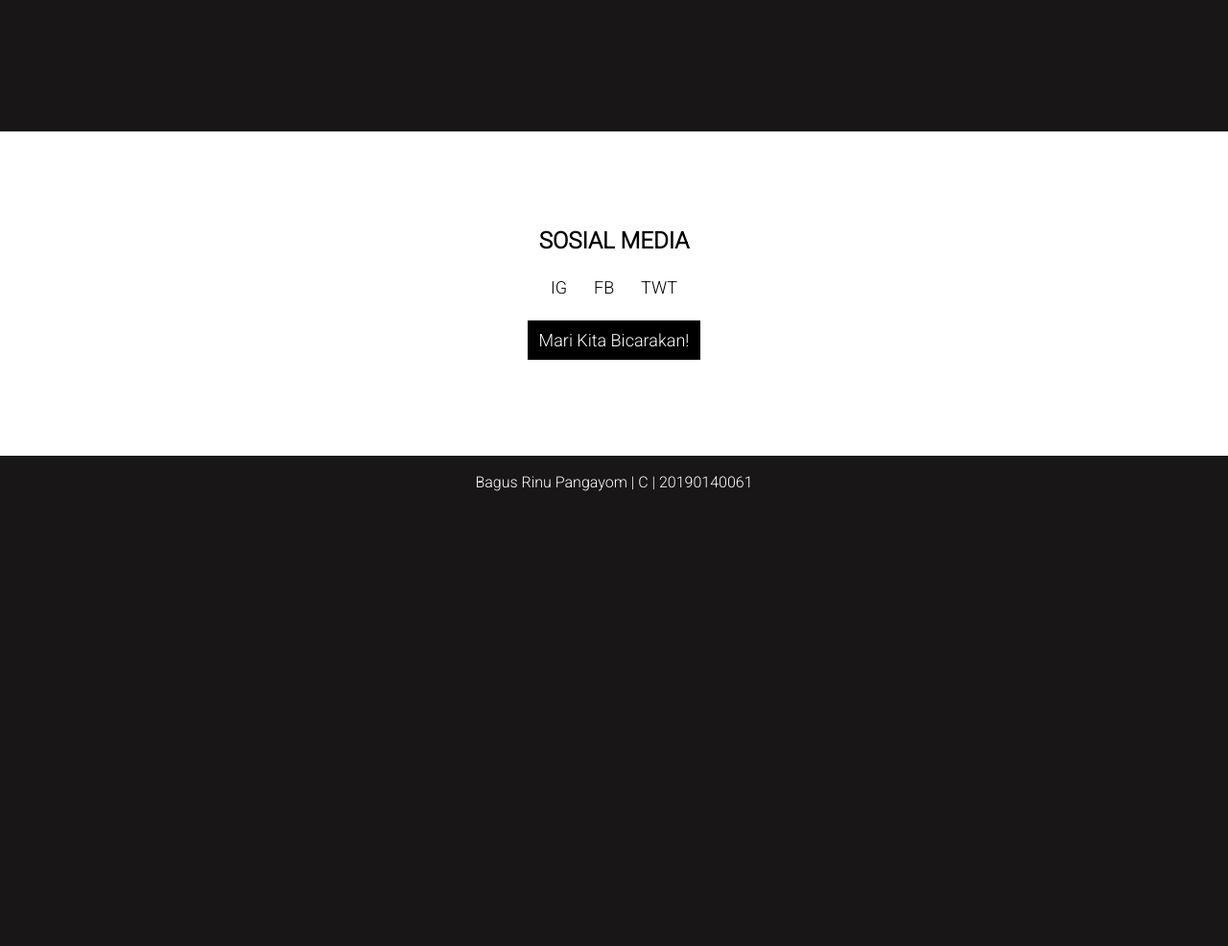
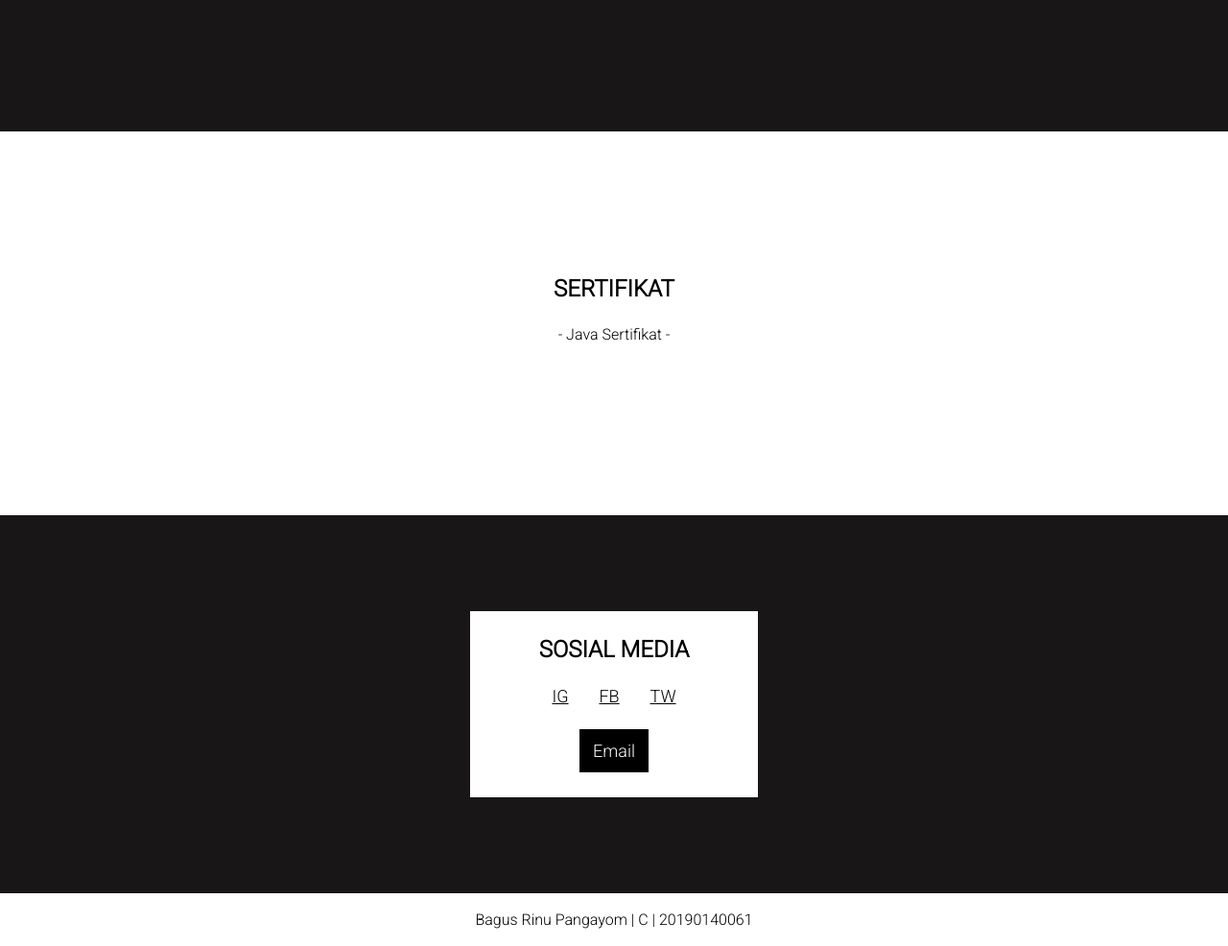
Before and after one commit to bagusrinupangayom/20190140061_BagusRinuPangayom, a PHP site: page / in a window 1280 px wide. Shown: the part 2333-3319 px from the top of the page at 96% size. Before the commit the page ends 2845 px from the top, so only its background shows below. Run offline with PHP 8.4, Linux system fonts and the light colour scheme.

Commit message:
Praktikum_3_CV_TerbaruFinal

```diff
--- a/index.css
+++ b/index.css
@@ -100,19 +100,44 @@ body {
     clear: both;
 }
 
+.sertifikat {
+    background-color: white;
+    height: 400px;
+    padding: 100px;
+}
+
+.serti {
+    margin: auto;
+    position: relative;
+    margin-top: 50px;
+}
+
+.serti h2 {
+    margin: auto;
+    text-align: center;
+    color: black;
+}
+
+.serti p {
+    margin: auto;
+    text-align: center;
+    margin-top: 24px;
+    color: black;
+}
+
 .sosmed {
-    background-color: white;
+    background-color: #181616;
     color: black;
     padding: 100px;
 }
 
-.sosmed h2 {
+.linknya h2 {
     margin: auto;
     text-align: center;
     margin-bottom: 24px;
 }
 
-.sosmed ul {
+.linknya ul {
     list-style-type: none;
     padding: 0;
     margin: 0;
@@ -120,19 +145,20 @@ body {
     margin: auto;
 }
 
-.sosmed li {
+.linknya li {
     display: inline-block;
+
 }
 
-.sosmed a {
-    text-decoration: none;
-    padding: 10px 12px;
+.linknya a {
+    text-decoration: underline;
+    padding: 12px 14px;
     color: black;
     font-size: 18px;
 }
 
-.sosmed a:hover {
-    background-color: black;
+.linknya a:hover {
+    background-color: #181616;
     color: white;
 }
 
@@ -145,16 +171,24 @@ body {
 }
 
 .email a:hover {
-    background-color: #292929;
+    background-color: #181616;
     color: white;
 }
 
 .footer {
-    background-color: #181616;
-    color: white;
+    background-color: white;
+    color: black;
     text-align: center;
     padding-left: 14px;
     padding: 2px;
+}
+
+.kotak {
+    background-color: white;
+    padding: 26px;
+    position: relative;
+    width: 300px;
+    margin: auto;
 }
 
 /* Handphone */
@@ -174,6 +208,7 @@ body {
     .heading .gambar {
         width: 250px;
         height: 250px;
+        border-radius: 8px;
     }
 
     .heading p {
@@ -224,13 +259,23 @@ body {
         width: 100%;
     }
 
-    .sosmed a {
+    .linknya a {
         width: 100%;
         border-radius: 50px;
     }
 
-    .sosmed h2 {
+    .linknya h2 {
         width: 100%;
+    }
+
+    .email a {
+        width: 150px;
+    }
+
+    .kotak {
+        border-radius: 20px;
+        margin: auto;
+        margin-left: -61px;
     }
 
     .footer {
--- a/index.html
+++ b/index.html
@@ -14,6 +14,8 @@
 </head>
 <body>
     <div class="container">
+
+        <!-- Header -->
         <div class="heading">
             <p>- PANGAYOM -</p>
             <h1>Bagus Rinu</h1>
@@ -24,7 +26,9 @@
             <h2>"Cooperate and not betray."</h2>
             <h3>- Bagus Rinu -</h3>
         </div>
+        <!-- Akhir Header -->
 
+        <!-- Content 1 -->
         <div class="content1">
             <!-- Kolom Kiri -->
             <div class="kolom1">
@@ -84,7 +88,9 @@
                         <dd>- C# (Beginner)</dd>
             </div>
         </div>
+        <!-- Akhir Content 1 -->
 
+        <!-- Content 2 -->
         <div class="content2">
 
             <!-- Kolom Kiri -->
@@ -105,26 +111,44 @@
                 <li>Menjadi Dosen IT</li>
             </div>
         </div>
+        <!-- Akhir Content 2 -->
 
+        <!-- Sertifikat -->
+        <div class="sertifikat">
+            <div class="serti">
+                <h2>SERTIFIKAT</h2>
+                <p>- Java Sertifikat -</p>
+            </div>
+        </div>
+        <!-- Akhir Sertifikat -->
 
+        <!-- Sosial Media -->
         <div class="sosmed">
+            <div class="kotak">
+                <div class="linknya">
                     <h2>SOSIAL MEDIA</h2>
                     <ul>
                         <li><a href="https://instagram.com">IG</a></li>
                         <li><a href="https://facebook.com"">FB</a></li>
-                <li><a href="https://twitter.com">TWT</a></li>
+                        <li><a href="https://twitter.com">TW</a></li>
                     </ul>
 
                     <div class="email">
                         <ul>
-                    <li><a href="https://mail.google.com/mail/u/0/#inbox?compose=new">Mari Kita Bicarakan!</a></li>
+                            <li><a href="https://mail.google.com/mail/u/0/#inbox?compose=new">Email</a></li>
                         </ul>
                     </div>
                 </div>
+            </div>
+        </div>
+        <!-- Akhir Sosial Media -->
 
+        <!-- Footer -->
         <div class="footer">
             <p>Bagus Rinu Pangayom | C | 20190140061</p>
         </div>
+        <!-- Akhir Footer -->
+
     </div>
 </body>
 </html>
```
Lines whose indentation alone changed are shown as unchanged.
